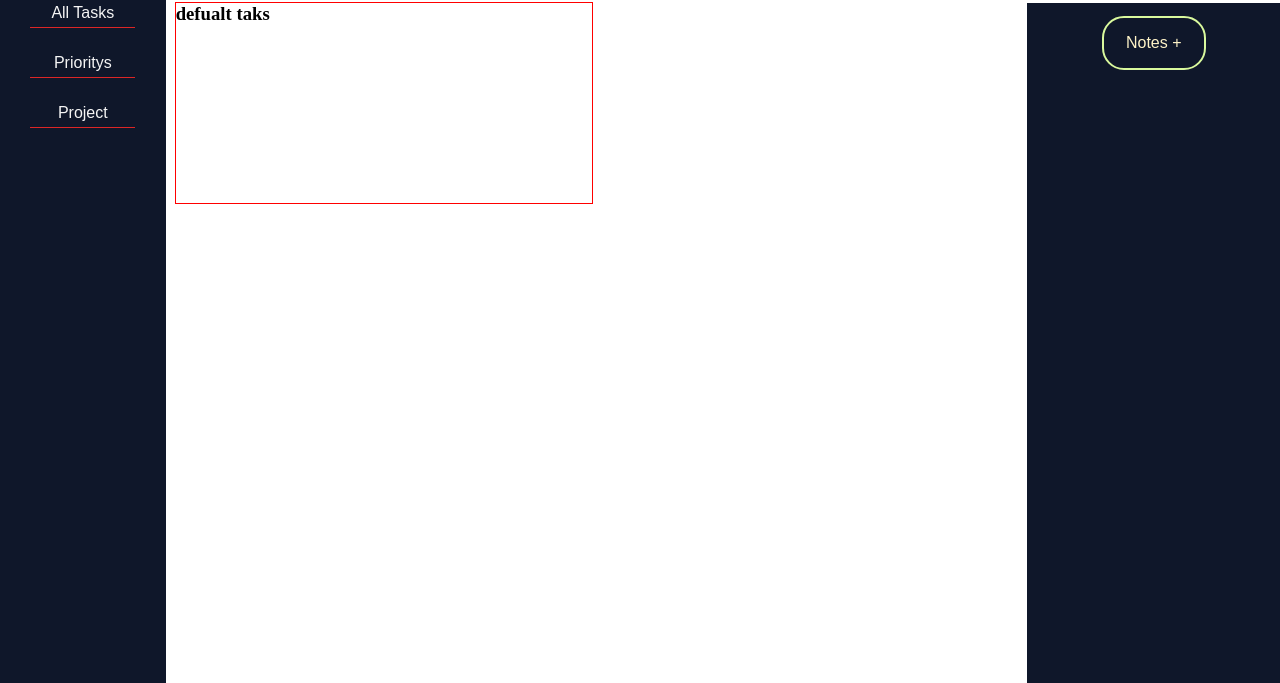
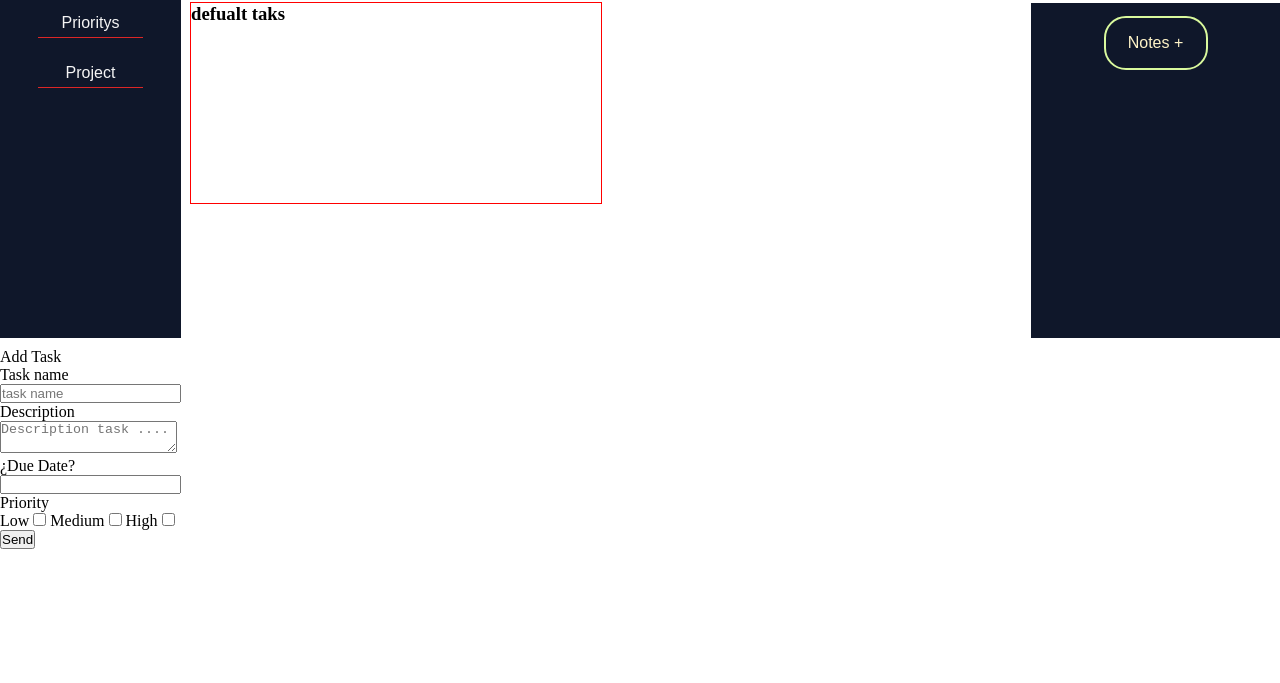
Before and after one commit to dhalcin/dhalcin.github.io, a website built with webpack: page To do list/src/index.html in a window 1280 px wide. Shown: the part 117-800 px from the top of the page. Built offline with nearby package versions, Linux system fonts and the light colour scheme.

Commit message:
Add structure for modal

```diff
--- a/To do list/src/index.html
+++ b/To do list/src/index.html
@@ -64,5 +64,53 @@
             <button class="Addnotes">Notes +</button>
         </div>
       </main>
+
+      <div class="modal">
+        <form action="">
+            <div class="title-form">
+                <p>Add Task</p>
+            </div>
+
+            <div class="group">
+                <label for="taskName">Task name
+                    <input type="text" id="taskName" placeholder="task name">
+                </label>
+            </div>
+
+            <div class="group">
+                <label for="description">Description
+                    <textarea name="" id="description" placeholder="Description task ...."></textarea>
+                </label>
+            </div>
+
+            <div class="group">
+                <label for="dueDate">¿Due Date?
+                    <input type="text" id="dueDate">
+                </label>
+            </div>
+
+            <div class="group">
+                <div class="title-priority">
+                    <p>Priority</p>
+                </div>
+
+                <label for="priority">Low
+                    <input type="checkbox" id="low">
+                </label>
+
+                <label for="medium">Medium
+                    <input type="checkbox" id="medium">
+                </label>
+
+                <label for="high">High
+                    <input type="checkbox" id="high">
+                </label>
+            </div>
+
+            <div class="button-form">
+                <button type="submit">Send</button>
+            </div>
+        </form>
+      </div>
 </body>
 </html>
```
